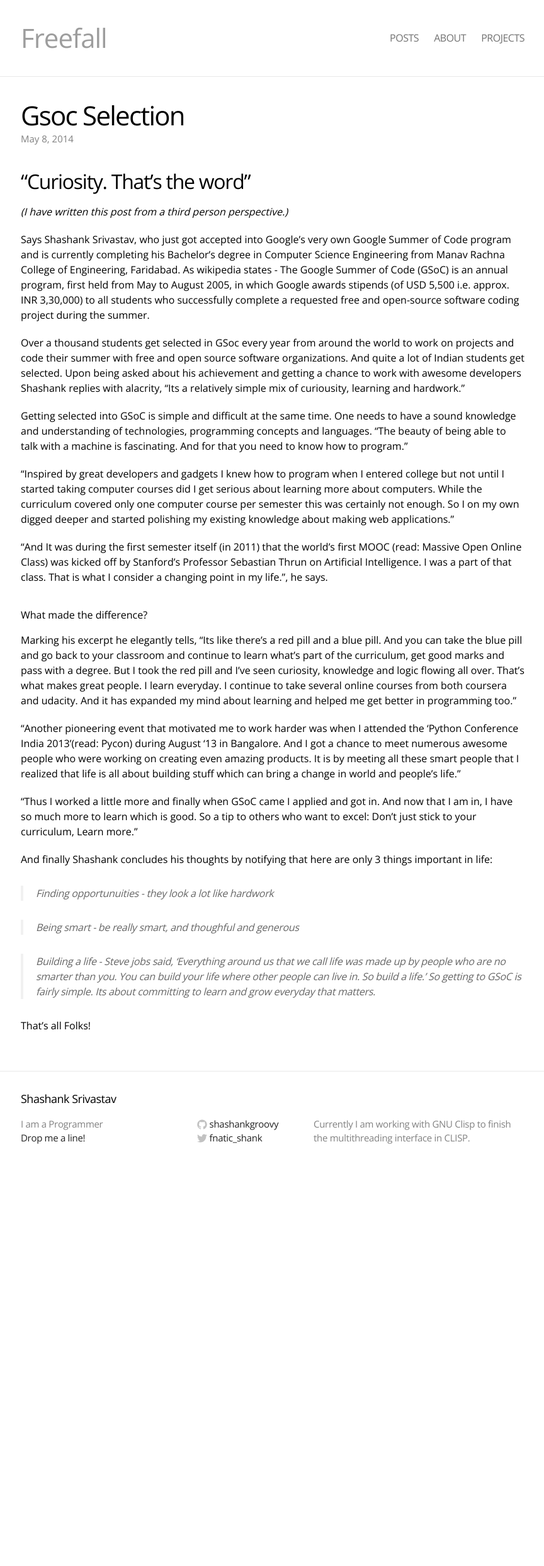
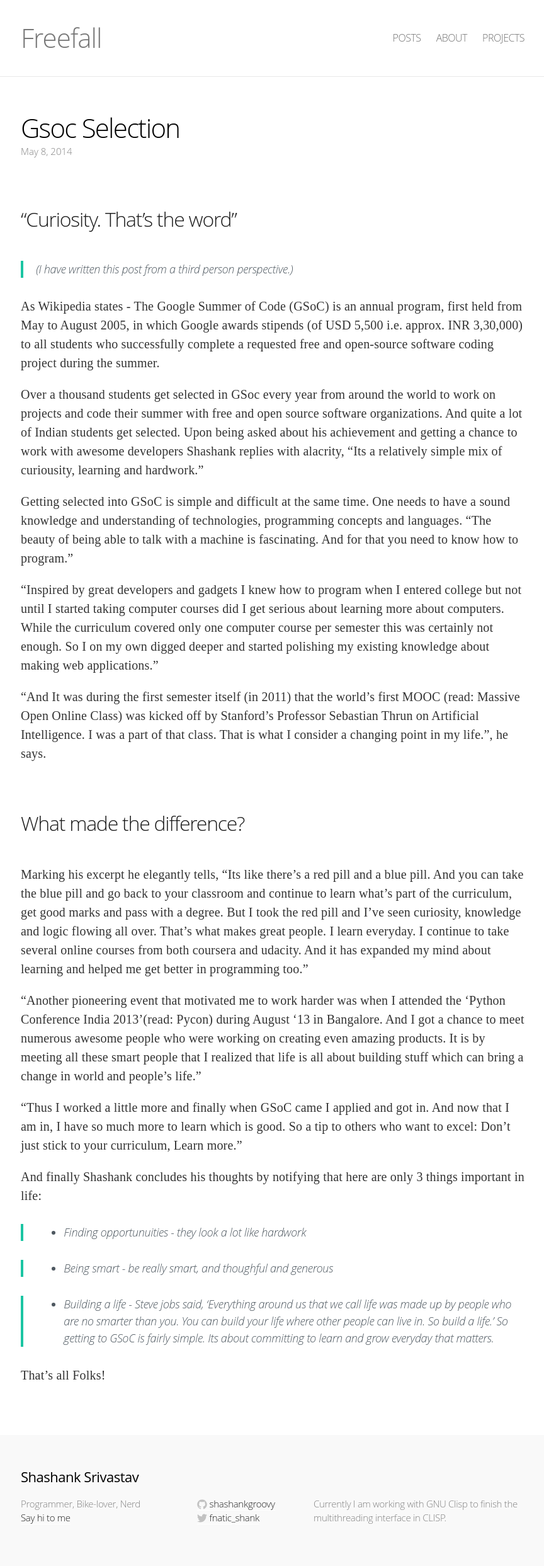
Before and after one commit to shashankgroovy/shashankgroovy.github.io, a Jekyll site: the page built from _posts/2014-05-08-gsoc-selection.markdown, in a window 1280 px wide. Shown: the whole page at 63% size, without its empty margins (207-1071 px from the left). Built offline with Jekyll 4.4.1, drawn with Linux system fonts in a browser that asks for light colours; some web fonts are replaced; Markdown is read by kramdown in place of the engine named in the settings; before the commit the page ends 1863 px from its top, so only the background shows below that.

Commit message:
Add favicon and fonts

```diff
--- a/_includes/footer.html
+++ b/_includes/footer.html
@@ -6,8 +6,8 @@
 
     <div class="footer-col-1 column">
       <ul>
-        <li>I am a Programmer</li>
-        <li><a href="mailto:shashankgrovy@gmail.com">Drop me a line!</a></li>
+        <li>Programmer, Bike-lover, Nerd</li>
+        <li><a href="mailto:shashankgrovy@gmail.com">Say hi to me</a></li>
       </ul>
     </div>
 
--- a/_includes/head.html
+++ b/_includes/head.html
@@ -9,7 +9,11 @@
         <!-- Custom CSS -->
         <link rel="stylesheet" href="/css/main.css">
 
+        <!--favicon-->
+        <link rel="shortcut icon" href="{{ site.url }}images/favicon.ico" />
+        <link rel="apple-touch-icon" href="{{ site.url }}images/apple-touch-icon.png" />
+
         <!-- Get the Google font : Open Sans -->
-        <link href='http://fonts.googleapis.com/css?family=Open+Sans:300' rel='stylesheet' type='text/css'>
+        <!--<link href='http://fonts.googleapis.com/css?family=Open+Sans' rel='stylesheet' type='text/css'>-->
 
     </head>
--- a/_posts/2014-05-08-gsoc-selection.markdown
+++ b/_posts/2014-05-08-gsoc-selection.markdown
@@ -9,12 +9,9 @@ tags: [rant]
 "Curiosity. That's the word"
 ----------------------------
 
-*(I have written this post from a third person perspective.)*
+> *(I have written this post from a third person perspective.)*
 
-Says Shashank Srivastav, who just got accepted into Google's very own Google
-Summer of Code program and is currently completing his Bachelor's degree in
-Computer Science Engineering from Manav Rachna College of Engineering,
-Faridabad.  As wikipedia states - The Google Summer of Code (GSoC) is an annual
+As Wikipedia states - The Google Summer of Code (GSoC) is an annual
 program, first held from May to August 2005, in which Google awards stipends
 (of USD 5,500 i.e. approx. INR 3,30,000) to all students who successfully
 complete a requested free and open-source software coding project during the
@@ -44,8 +41,7 @@ Sebastian Thrun on Artificial Intelligence. I was a part of that class. That is
 what I consider a changing point in my life.", he says.
 
 
-What made the difference?
-========================
+## What made the difference?
 
 Marking his excerpt he elegantly tells, "Its like there's a red pill and a blue
 pill. And you can take the blue pill and go back to your classroom and continue
@@ -68,12 +64,12 @@ others who want to excel: Don't just stick to your curriculum, Learn more."
 
 And finally Shashank concludes his thoughts by notifying that here are only 3 things important
 in life:
->  Finding opportunuities - they look a lot like hardwork
+> - Finding opportunuities - they look a lot like hardwork
 
 
->  Being smart - be really smart, and thoughful and generous
+> - Being smart - be really smart, and thoughful and generous
 
->  Building a life - Steve jobs said, 'Everything around us that we call life was
+> - Building a life - Steve jobs said, 'Everything around us that we call life was
 made up by people who are no smarter than you. You can build
 your life where other people can live in. So build a life.'
 So getting to GSoC is fairly simple. Its about committing to learn and grow
--- a/css/main.css
+++ b/css/main.css
@@ -1,5 +1,13 @@
 /* Base */
 /* ----------------------------------------------------------*/
+@font-face {
+  font-family: 'FreightText Book';
+  src: url('_assets/freight-text-book.ttf') format('truetype');
+}
+@font-face {
+  font-family: 'Open Sans';
+  src: url('_assets/open-sans.ttf') format('truetype');
+}
 
 * {
   margin: 0;
@@ -50,7 +58,7 @@ a:visited { color: #434343; }
 .site-title:hover,
 .site-title:visited {
   display: block;
-  color: #9d9d9d;
+  color: #777777;
   font-size: 42px;
   letter-spacing: -1px;
   float: left;
@@ -76,12 +84,13 @@ a:visited { color: #434343; }
 /* Site footer */
 
 .site-footer {
-  border-top: 1px solid #e8e8e8;
-  padding: 30px 0;
+  /*border-top: 1px solid #e8e8e8;*/
+  padding: 50px 0;
+  background-color: #F9F9F9;
 }
 
 .footer-heading {
-  font-size: 18px;
+  font-size: 22px;
   font-weight: 500;
   letter-spacing: -.5px;
   margin-bottom: 15px;
@@ -143,7 +152,7 @@ a:visited { color: #434343; }
 /* ----------------------------------------------------------*/
 
 .page-content {
-  padding: 30px 0;
+  padding: 50px 0;
   background-color: #FFFFFF;
 }
 
@@ -153,10 +162,11 @@ a:visited { color: #434343; }
 
 .home h1 { margin-bottom: 25px; }
 
-.posts { list-style-type: none; margin-top: 30px;}
+.posts { list-style-type: none; margin-top: 30px; }
+
 .posts a { border-bottom: 1px #DEDEDE dotted; }
 
-.posts li { margin-bottom: 50px; }
+.posts li { margin-bottom: 60px; }
 
 .posts .post-link {
   font-size: 24px;
@@ -168,14 +178,15 @@ a:visited { color: #434343; }
 .posts .post-date {
   display: block;
   font-size: 13px;
-  color: #818181;
+  color: #2A2A2A;
   line-height: 1.5;
 }
 
 .posts .post-description {
   font-size: 15px;
+  margin: 15px 0;
   color: #787777;
-  line-height: 3.5;
+  line-height: 1.5;
 }
 
 .posts .post-readmore a {
@@ -187,7 +198,7 @@ a:visited { color: #434343; }
 /* Post styles */
 /* ----------------------------------------------------------*/
 
-.post-header { margin: 10px 0 30px; }
+.post-header { margin: 10px 0 50px; }
 
 .post-header h1 {
   font-size: 42px;
@@ -202,7 +213,13 @@ a:visited { color: #434343; }
   margin-top: 5px;
 }
 
-.post-content { margin: 0 0 30px; }
+.post-content { margin: 0 0 30px;
+    font-family: 'FreightText Book', serif;
+    font-size: 20px;
+    color: #333333;/* #4e5860;*/
+    line-height: 1.5;
+    letter-spacing: .2px;
+}
 
 .post-content a { border-bottom: 1px #AEAEAE dotted; }
 .post-content > * { margin: 20px 0; }
@@ -216,7 +233,9 @@ a:visited { color: #434343; }
 .post-content h6 {
   line-height: 1;
   font-weight: 300;
-  margin: 40px 0 20px;
+  margin: 80px 0 50px;
+  font-family: 'Open Sans',Helvetica, Arial, sans-serif;
+  color: #1D1D1D;
 }
 
 .post-content h2 {
@@ -235,10 +254,11 @@ a:visited { color: #434343; }
 }
 
 .post-content blockquote {
-  border-left: 4px solid #e8e8e8;
+  font-family: 'Open Sans',Helvetica, Arial, sans-serif;
+  color: #4e5860;
+  border-left: 4px solid #1BC5A3; /*#e8e8e8;*/
   padding-left: 20px;
-  font-size: 16px;
-  opacity: .6;
+  font-size: 18px;
   letter-spacing: -.3px;
   font-style: italic;
   margin: 30px 0;
@@ -250,7 +270,7 @@ a:visited { color: #434343; }
 .post pre,
 .post code {
   border: 1px solid #d5d5e9;
-  background-color: #eef;
+  background-color: #F2F2F2;
   padding: 8px 12px;
   border-radius: 3px;
   font-size: 15px;
```
Also changed, not shown: _assets/OpenSans-Regular.ttf (added), _assets/freight-text-book.ttf (added).
